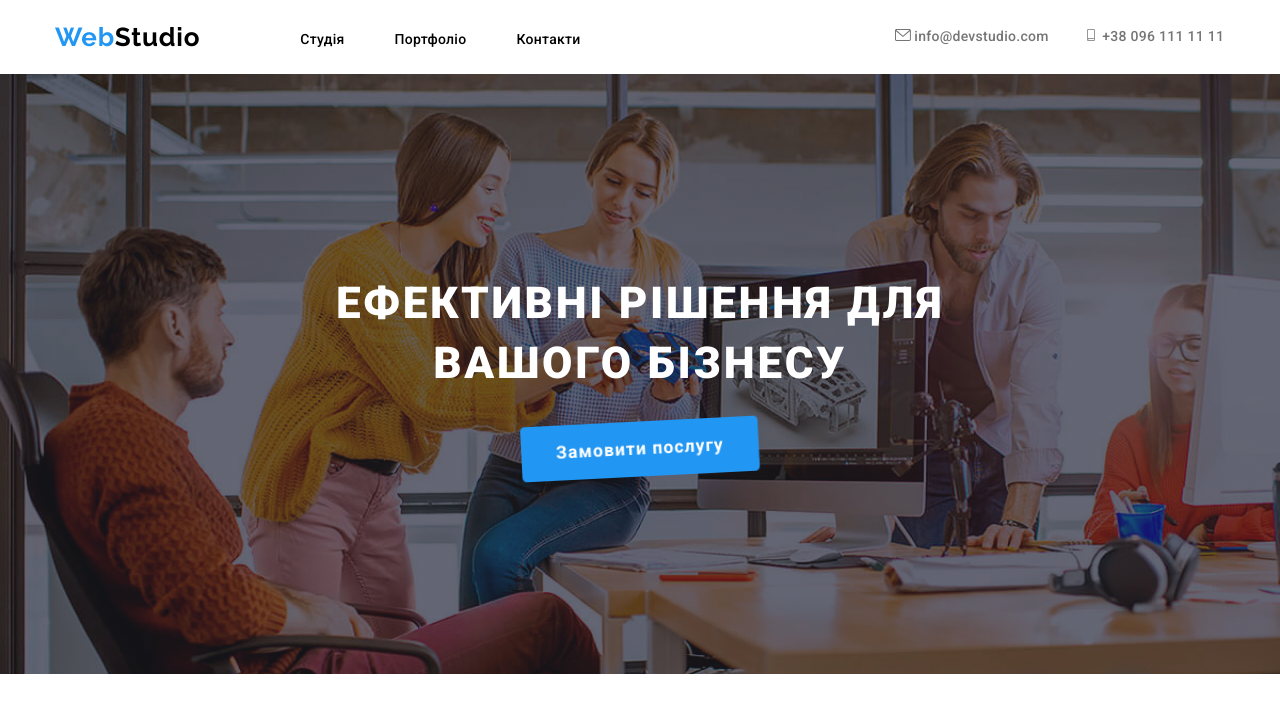
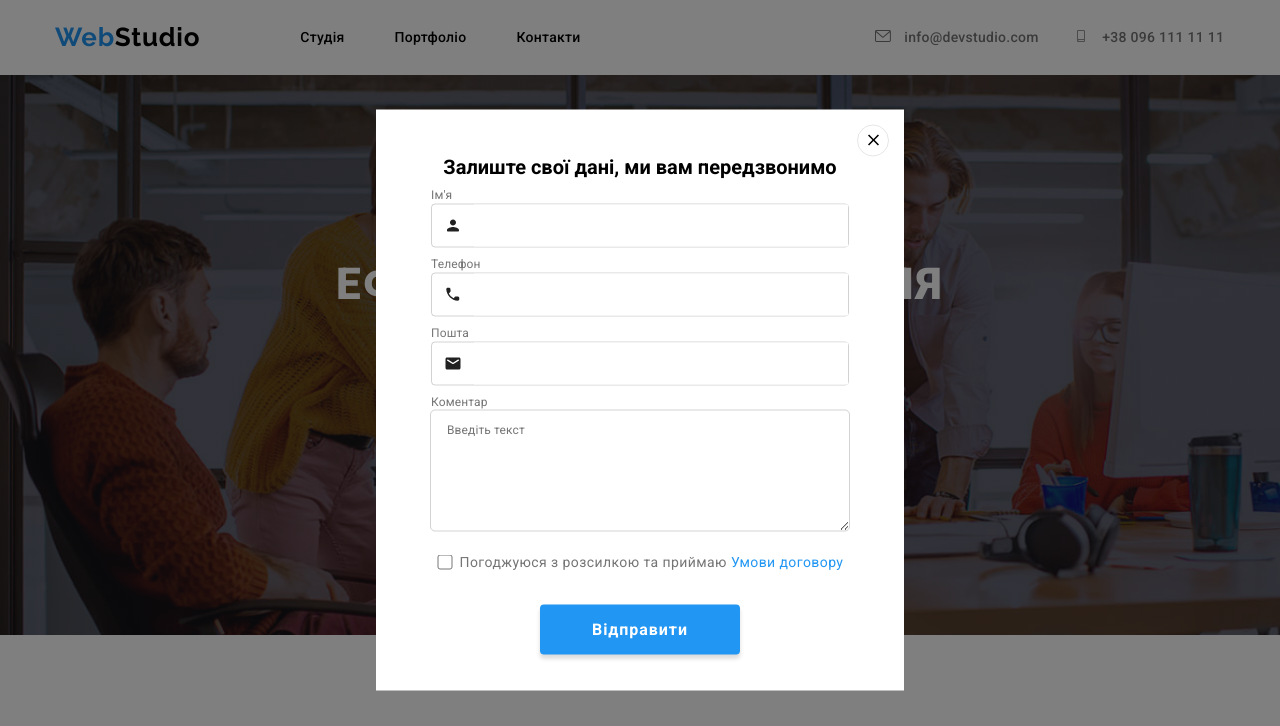
Before and after one commit to Nazarinsky/webstudio-website, a plain HTML site: page index.html in a window 1280 px wide. Both pictures are taken after a click on the button "Замовити послугу". Shown: the top 726 px of the page. Drawn offline with nearby package versions, Linux system fonts and the light colour scheme.

Commit message:
Add files via upload

```diff
--- a/index.html
+++ b/index.html
@@ -6,7 +6,7 @@
     <meta name="viewport" content="width=device-width, initial-scale=1.0">
     <title>WebStudio</title>
     <link rel="stylesheet" href="reset.css">
-    <link rel="stylesheet" href="https://cdnjs.cloudflare.com/ajax/libs/animate.css/4.1.1/animate.min.css"/>
+    <link rel="stylesheet" href="https://cdnjs.cloudflare.com/ajax/libs/animate.css/4.1.1/animate.min.css" />
     <link rel="stylesheet" href="style.css">
 </head>
 
@@ -42,7 +42,7 @@
         <section class="welcome-section">
             <div class="container">
                 <h1 class="welcome-section-title">Ефективні рішення для <br> вашого бізнесу</h1>
-                <button type="button" class="welcome-section-btn">Замовити послугу</button>
+                <button type="button" class="welcome-section-btn" data-open-modal>Замовити послугу</button>
             </div>
         </section>
         <section class="description-section">
@@ -248,43 +248,43 @@
                 <ul class="clients-section-list">
                     <li class="clients-list-item">
                         <a class="clients-list-link" href="">
-                            <svg class="clients-list-svg" style="width: 41px; height: 46px;">
-                                <use href="./img/symbol-defs.svg#icon-client-1">
+                            <svg class="clients-list-svg">
+                                <use href="./img/defs2.svg#icon-Logo">
                             </svg>
                         </a>
                     </li>
                     <li class="clients-list-item">
                         <a class="clients-list-link" href="">
-                            <svg class="clients-list-svg" style="width: 40px; height: 51px;">
-                                <use href="./img/symbol-defs.svg#icon-client-2">
+                            <svg class="clients-list-svg">
+                                <use href="./img/defs2.svg#icon-Logo-1">
                             </svg>
                         </a>
                     </li>
                     <li class="clients-list-item">
                         <a class="clients-list-link" href="">
-                            <svg class="clients-list-svg" style="width: 41px; height: 43px;">
-                                <use href="./img/symbol-defs.svg#icon-client-3">
+                            <svg class="clients-list-svg">
+                                <use href="./img/defs2.svg#icon-Logo-2">
                             </svg>
                         </a>
                     </li>
                     <li class="clients-list-item">
                         <a class="clients-list-link" href="">
-                            <svg class="clients-list-svg" style="width: 84px; height: 40px;">
-                                <use href="./img/symbol-defs.svg#icon-client-4">
+                            <svg class="clients-list-svg">
+                                <use href="./img/defs2.svg#icon-Logo-3">
                             </svg>
                         </a>
                     </li>
                     <li class="clients-list-item">
                         <a class="clients-list-link" href="">
-                            <svg class="clients-list-svg" style="width: 62px; height: 45px;">
-                                <use href="./img/symbol-defs.svg#icon-client-5">
+                            <svg class="clients-list-svg">
+                                <use href="./img/defs2.svg#icon-Logo-4">
                             </svg>
                         </a>
                     </li>
                     <li class="clients-list-item">
                         <a class="clients-list-link" href="">
-                            <svg class="clients-list-svg" style="width: 93px; height: 43px;">
-                                <use href="./img/symbol-defs.svg#icon-client-6">
+                            <svg class="clients-list-svg">
+                                <use href="./img/defs2.svg#icon-Logo-5">
                             </svg>
                         </a>
                     </li>
@@ -297,9 +297,10 @@
             <div>
                 <a href="index.html" class="logo">Web<span class="footer-logo-spart">Studio</span></a>
                 <ul class="footer-list">
-                <li class="footer-list-sitem">м. Київ, пр-т Лесі Українки, 26</li>
-                <li class="footer-list-item">info@devstudio.com</li>
-                <li class="footer-list-item">+38 096 111 11 11</li>
+                    <li class="footer-list-sitem"><a class="footer-list-sitem" href="">м. Київ, пр-т Лесі Українки,
+                            26</a></li>
+                    <li class="footer-list-item"><a class="footer-list-item" href="">info@devstudio.com</a></li>
+                    <li class="footer-list-item"><a class="footer-list-item" href="">+38 096 111 11 11</a></li>
                 </ul>
             </div>
             <div>
@@ -337,49 +338,56 @@
             </div>
             <div>
                 <p class="footer-subscribe">Підпишіться на розсилку</p>
+                <div class="footer-sublink">
                     <input type="email" placeholder="E-mail" class="footer-email">
-             <button class="footer-button modal-open" data-open-modal>Підписатися
+                    <button class="footer-button modal-open">Підписатися
                         <svg class="footer-button-svg">
                             <use href="./img/tg.svg"></use>
                         </svg>
                     </button>
                 </div>
             </div>
+        </div>
+        </div>
     </footer>
     <div class="backdrop is-hidden" data-backdrop>
         <div class="modal">
-            <button class="modal-close" data-close-modal>❌</button>
-            <h2 class="modal-title">Залиште свої дані, ми вам передзвонимо</h2>
-            <form class="footer-form" action="">
-                <fieldset>
-                <div class="form-wrap">
-                    <svg class="form-svg">
-                        <use href="./img/Vector.svg"></use>
+            <div class="btn-icon-close-modal" data-close-modal>
+                <svg class="svg-style-icon-modal">
+                    <use href="./img/defs2.svg#icon-close-black-18dp-2-1"></use>
                 </svg>
-                    <label class="form-text" for="nameput">Ім'я</label>
-                    <input class="form-input"  type="text" name="" id="nameput"></input>
             </div>
-                <div class="form-wrap">
-                    <svg class="form-svg">
-                        <use href="./img/Vector (1).svg"></use>
-                    </svg>
-                    <label class="form-text" for="tel">Телефон</label>
-                    <input class="form-input" type="text" name="" id="tel">
+            <p class="title-modal">Залиште свої дані, ми вам передзвонимо</p>
+            <form class="form-modal">
+                <label class="modal-subtitle">Ім'я</label>
+                <div class="modal-input">
+                    <div class="block-icons"><svg class="icons-modal">
+                            <use class="smth1" href="./img/defs2.svg#icon-person-black-18dp-1"></use>
+                        </svg></div>
+                    <input type="text" class="input-modal" required>
                 </div>
-                <div class="form-wrap">
-                    <svg class="form-svg">
-                        <use href="./img/Vector (2).svg"></use>
-                    </svg>
-                    <label class="form-text" for="text">Коментар</label>
-                    <input class="form-input-comment" type="text" name="" id="text" placeholder="Введіть текст">
+                <label class="modal-subtitle">Телефон</label>
+                <div class="modal-input">
+                    <div class="block-icons"><svg class="icons-modal">
+                            <use class="smth1" href="./img/defs2.svg#icon-phone-black-18dp-1"></use>
+                        </svg></div>
+                    <input type="tel" class="input-modal" required>
                 </div>
-                <div class="form-wrap-desc">
-                    <input class="form-checkbox" type="checkbox" name="" id="checkbox">
-                    <label class="form-check-text" for="">Погоджуюся з розсилкою та приймаю <a class="form-link" href=""> Умови договору</a></label>
+                <label class="modal-subtitle">Пошта</label>
+                <div class="modal-input">
+                    <div class="block-icons"><svg class="icons-modal">
+                            <use class="smth1" href="./img/defs2.svg#icon-email-black-18dp-1"></use>
+                        </svg></div>
+                    <input type="email" class="input-modal" required>
                 </div>
-             </fieldset>
-                <button class="send-button">Відправити</button>
+                <label class="modal-subtitle">Коментар</label>
+                <textarea class="textarea-modal" placeholder="Введіть текст"></textarea>
+                <label class="modal-conditions"><input class="modal-checkbox" type="checkbox" required>
+                    Погоджуюся з розсилкою та приймаю <a href="#" class="conditions-modal">Умови договору</a>
+                </label>
+                <button type="submit" class="button-submit-modal">Відправити</button>
             </form>
+
         </div>
     </div>
     <script src="modal.js"></script>
--- a/reset.css
+++ b/reset.css
@@ -35,3 +35,7 @@ a{
 address {
   font-style: normal;
 }
+
+button {
+  cursor: pointer;
+}
--- a/style.css
+++ b/style.css
@@ -8,6 +8,9 @@
 
 .header-styles {
     display: flex;
+    align-items: center;
+    padding-top: 24px;
+    padding-bottom: 25px;
 }
 
 
@@ -15,7 +18,6 @@
     font-family: "Raleway";
     font-weight: 700;
     font-size: 26px;
-    padding-top: 24px;
     letter-spacing: 0.03em;
     color: #2196f3;
 }
@@ -26,10 +28,9 @@
 
 .header-list {
     display: flex;
-    padding-top: 32px;
     gap: 50px;
     padding-left: 100px;
-    padding-right: 314px;
+    padding-right: 294px;
 }
 
 .header-list-item {
@@ -40,7 +41,6 @@
     color: #212121;
     cursor: pointer;
     position: relative;
-    padding-bottom: 28px;
 }
 
 .header-list-item::after {
@@ -61,13 +61,10 @@
     transform: scaleX(1);
 }
 
-.address {
-    padding-top: 28px;
-}
-
 .address-icons {
     width: 16px;
     height: 12px;
+    margin-right: 10px;
 }
 
 .adress-item {
@@ -92,7 +89,8 @@
     linear-gradient(rgba(47, 48, 58, 0.4), rgba(47, 48, 58, 0.4)),
     url("./img/bg-hero.png");
     background-size: cover;
-    height: 600px;
+    padding-bottom: 180px;
+    padding-top: 180px;
     text-align: center;
     display: flex;
     fill: #2F303A;
@@ -324,25 +322,31 @@
 
 .clients-list-link {
     color: #AFB1B8;
+    border: 1px solid #afb1b8;
+    border-radius: 4px;
+    padding: 16px 32px;
+    display: inline-block;
+}
+
+.clients-list-svg {
+    fill: #afb1b8;
+    width: 106px;
+    height: 60px;
 }
 
 .clients-list-item {
     align-content: center;
-    width: 170px;
-    height: 92px;
-    border: 1px solid #afb1b8;
-    border-radius: 4px;
 }
 
-.clients-list-item:hover {
+.clients-list-link:hover {
     border-color: #2196F3;
     animation: jello;
     animation-duration: 1s;
     animation-iteration-count: infinite;
 }
 
-.clients-list-item:hover > .clients-list-link {
-    color: #2196F3;
+.clients-list-link:hover > .clients-list-svg {
+    fill: #2196F3;
 }
 
 .footer {
@@ -426,6 +430,14 @@
     letter-spacing: 0.06em;
     color: #fff;
     border: none;
+    display: flex;
+    align-items: center;
+    justify-content: center;
+    gap: 10px;
+}
+
+.footer-sublink {
+    display: flex;
 }
 
 .footer-button-svg {
@@ -444,130 +456,176 @@
     background-color: rgba(255, 255, 255, 0.1);
 }
 
-.modal {
-    background-color: white;
-    padding: 15px;
-    position: absolute;
-    left: 50%;
-    top: 50%;
-    min-width: 500px;
-    min-height: 250px;
-    transform: translate(-50%, -50%);
+.backdrop {
+  position: fixed;
+  top: 0;
+  left: 0;
+  width: 100%;
+  height: 100%;
+  background-color: rgba(0, 0, 0, 0.5);
+  opacity: 1;
 }
 
-.form-svg {
-    width: 15px;
-    height: 13px;
+.backdrop.is-hidden {
+  opacity: 0;
+  pointer-events: none;
 }
 
-.modal-close {
-    width: 30px;
-    height: 30px;
-    background-color: #fff;
-    border: 1px solid black;
-    border-radius: 100%;
-    fill: black;
+.modal {
+  position: absolute;
+  top: 50%;
+  left: 50%;
+  min-width: 528px;
+  min-height: 581px;
+  padding: 15px;
+  background-color: #FFFFFF;
+  transform: translate(-50%, -50%);
 }
 
-.modal-open {
+.no-scroll {
+  overflow: hidden;
+}
+
+.btn-icon-close-modal {
+    border: solid 1px rgba(0, 0, 0, 0.1);
+    border-radius: 51px;
+    display: flex;
+    justify-content: end;
+    justify-self: end;
+    padding: 6px;
     cursor: pointer;
 }
 
-fieldset {
-    display: flex;
-    flex-direction: column;
+
+.svg-style-icon-modal {
+    width: 18px;
+    height: 18px;
 }
 
-.backdrop {
-    position: fixed;
-    top: 0;
-    left: 0;
-    width: 100%;
-    height: 100%;
-    background-color: rgba(0, 0, 0, 0.5);
-    opacity: 1;
+.btn-icon-close-modal:hover .svg-style-icon-modal{
+    fill: rgba(33, 150, 243, 1);
 }
 
-.backdrop.is-hidden {
-    opacity: 0;
-    pointer-events: none;
-}
-
-fieldset {
-    display: flex;
-    flex-direction: column;
-    border: none;
-}
-
-.modal-title {
+.title-modal {
     font-family: "Roboto";
     font-weight: 700;
     font-size: 20px;
-    letter-spacing: 0.03em;
+    line-height: 100%;
+    letter-spacing: 3%;
     text-align: center;
-    color: #212121;
-    margin-bottom: 12px;
 }
 
-.form-text {
+.form-modal {
+    margin-top: 12px;
+    display: flex;
+    flex-direction: column;
+    padding-left: 40px;
+    padding-right: 40px;
+}
+
+.modal-subtitle {
     font-family: "Roboto";
     font-weight: 400;
     font-size: 12px;
     letter-spacing: 0.01em;
     color: #757575;
+    margin-bottom: 3px;
 }
 
-.form-wrap {
-    display: flex;
-    flex-direction: column;
-    padding-bottom: 10px;
+.input-modal {
+    padding-bottom: 12px;
+    padding-top: 12px;
+    padding-right: 16px;
+    font-family: "Roboto";
+    font-weight: 400;
+    font-size: 12px;
+    letter-spacing: 0.01em;
+    color: rgba(117, 117, 117, 0.5);
 }
 
-.form-input {
-    border: 1px solid rgba(33, 33, 33, 0.2);
-    border-radius: 4px;
-    width: 448px;
-    height: 40px;
+.input-modal:focus {
+    outline: none;
+    border: none;
 }
 
-.form-input-comment {
-    border: 1px solid rgba(33, 33, 33, 0.2);
-    border-radius: 4px;
-    width: 448px;
-    height: 120px;
-    display: flex;
+.modal-input:focus-within {
+    outline: 1px solid rgba(33, 150, 243, 1);
+    fill: rgba(33, 150, 243, 1);
 }
 
-.form-check-text {
+.textarea-modal:focus {
+    outline: 1px solid rgba(33, 150, 243, 1);
+}
+
+.textarea-modal {
+    max-width: 448px;
+    height: 120px;
+    max-height: 130px;
+    margin-bottom: 20px;
+    border: none;
+    outline: solid 1px rgba(33, 33, 33, 0.2);
+    border-radius: 4px;
+    padding: 12px 16px 12px 16px;
+    font-family: "Roboto";
+    font-weight: 400;
+    font-size: 12px;
+    letter-spacing: 0.01em;
+    color: rgba(117, 117, 117, 0.5);
+}
+
+.modal-conditions {
     font-family: "Roboto";
     font-weight: 400;
     font-size: 14px;
     line-height: 171%;
     letter-spacing: 0.03em;
     color: #757575;
+    display: flex;
+    align-items: center;
+    justify-content: center;
+    cursor: pointer;
 }
 
-.form-wrap-desc {
-    display: flex;
-    gap: 10px;
-    padding-top: 10px;
-}
-
-.form-link {
+.conditions-modal {
     font-family: "Roboto";
     font-weight: 400;
     font-size: 14px;
     line-height: 171%;
     letter-spacing: 0.03em;
-    color: #757575;
+    color: rgba(33, 150, 243, 1);
+    margin-left: 4px;
 }
 
-.form-link:hover {
-    color: #2196F3;
+.conditions-modal:hover {
     text-decoration: underline;
 }
 
-.send-button {
+.modal-checkbox {
+    width: 16px;
+    height: 15px;
+    border-radius: 2px;
+    margin-right: 7px;
+}
+
+.modal-checkbox:active {
+    fill: #2196F3;
+}
+
+.button-submit-modal {
+    display: flex;
+    width: 200px;
+    height: 50px;
+    background-color: #2196F3;
+    color: #FFFFFF;
+    border-radius: 4px;
+    align-self: center;
+    margin-top: 30px;
+    justify-content: center;
+    align-items: center;
+    align-self: center;
+    justify-self: center;
+    border: none;
+    box-shadow: 0 4px 4px 0 rgba(0, 0, 0, 0.15);
     font-family: "Roboto";
     font-weight: 700;
     font-size: 16px;
@@ -575,19 +633,42 @@ fieldset {
     letter-spacing: 0.06em;
     text-align: center;
     color: #fff;
-    border-radius: 4px;
-    width: 200px;
-    height: 50px;
-    background-color: #2196F3;
-    border: none;
-    margin-top: 32px;
-    box-shadow: 0 2px 1px 0 rgba(0, 0, 0, 0.2), 0 1px 1px 0 rgba(0, 0, 0, 0.14), 0 1px 3px 0 rgba(0, 0, 0, 0.12);
 }
 
-.footer-form {
+.button-submit-modal:focus {
+    background-color: #188ce8;
+}
+
+.button-submit-modal:hover {
+    background-color: #188ce8;
+}
+
+.icons-modal {
+    width: 18px;
+    height: 18px;
+    fill: #212121;
+}
+
+input {
+    border: none;
+}
+
+.modal-input {
+    border: solid 1px rgba(33, 33, 33, 0.2);
     display: flex;
-    flex-direction: column;
-    align-items: center ;
+    border-radius: 4px;
+    margin-bottom: 10px;
+}
+
+.modal-input > input {
+    display: block;
+    width: 100%;
+}
+
+.block-icons {
+    display: flex;
+    align-items: center;
+    padding: 12px;
 }
 
 /* Portfolio css */
```
Also changed, not shown: portfolio.html (+2 -42 lines), img/Logo (1).svg (added), img/Logo (2).svg (added), img/Logo (3).svg (added), img/Logo (4).svg (added), img/Logo (5).svg (added), img/Logo.svg (added), img/Vector (1).svg, img/Vector (2).svg, img/Vector.svg, img/defs2.svg (added). Lines whose indentation alone changed are shown as unchanged.
